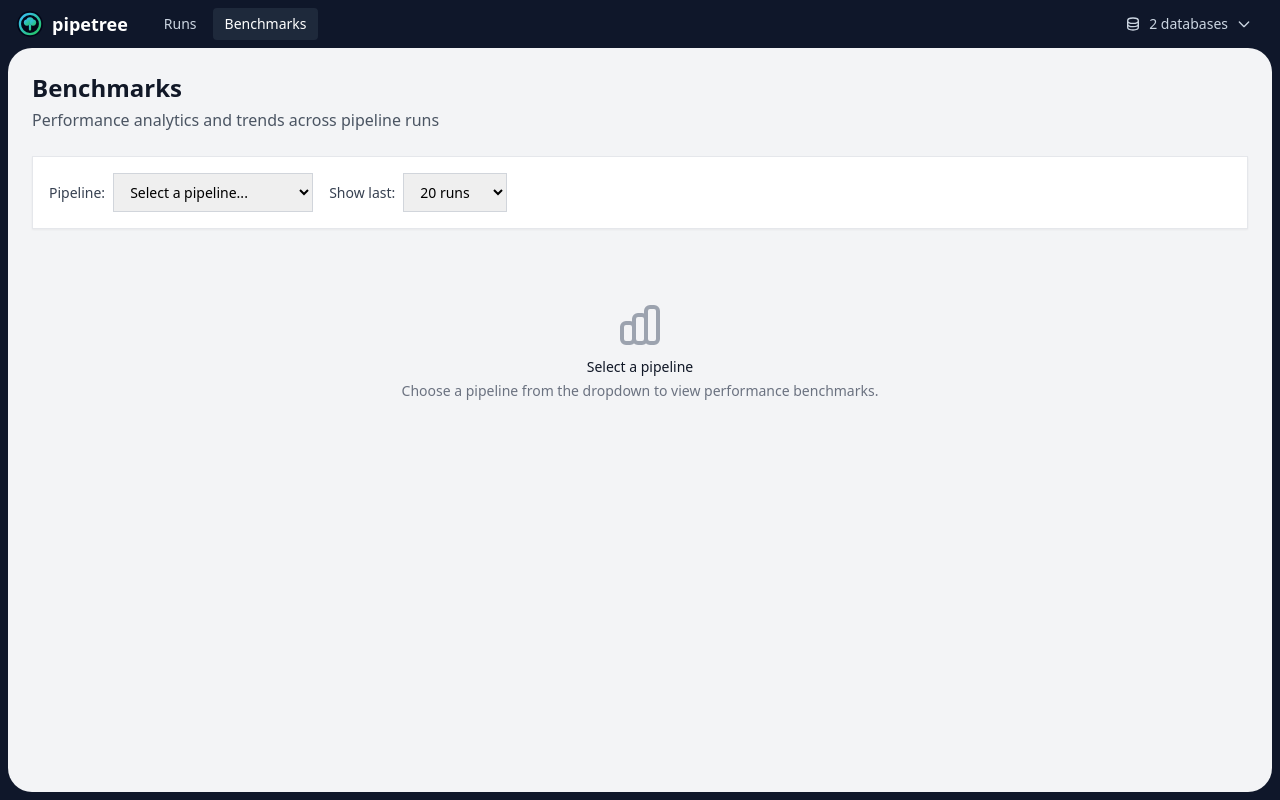
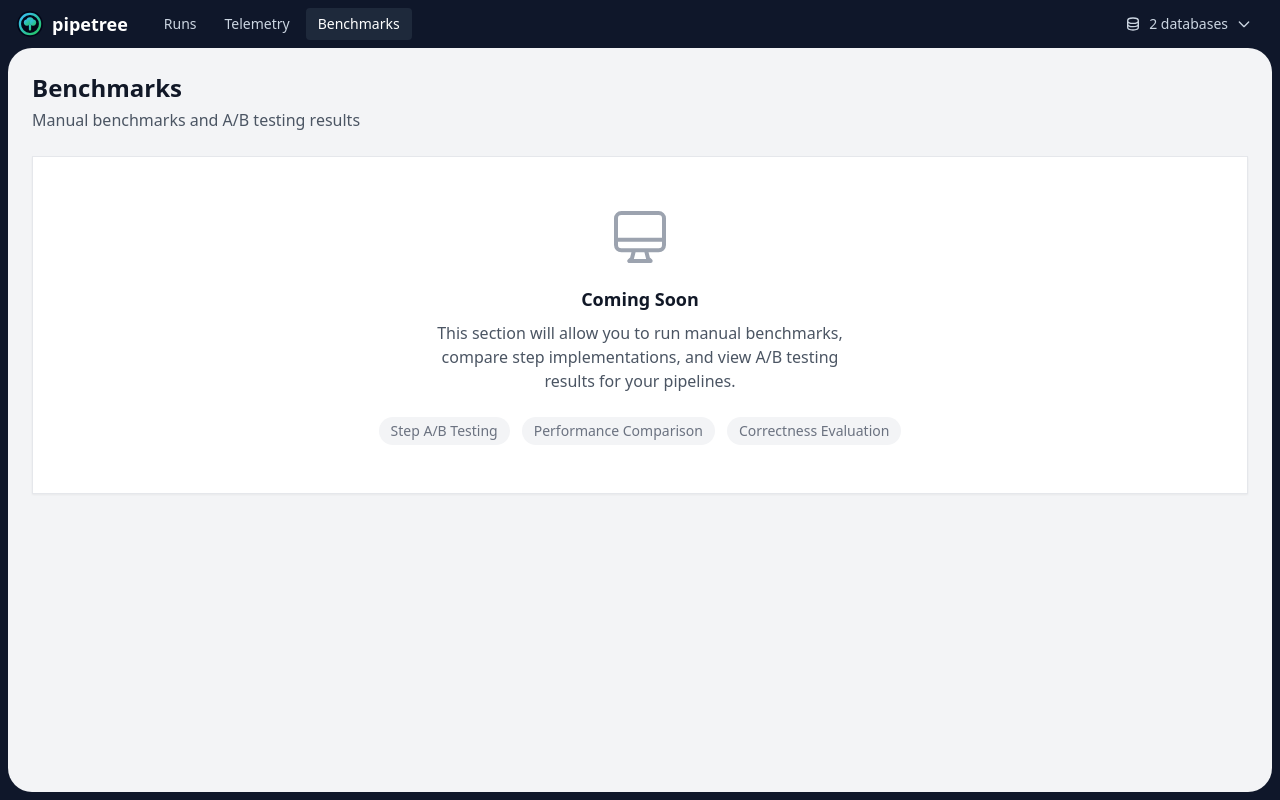
Before and after one commit to silver-river-us/pipetree, a FastAPI app: page /benchmarks in a window 1280 px wide. Run offline with FastAPI, Linux system fonts and the light colour scheme; style sheets or scripts are compiled from the project's sources.

Commit message:
rename benchmarks

```diff
--- a/visualizer/visualizer/controllers/__init__.py
+++ b/visualizer/visualizer/controllers/__init__.py
@@ -1,7 +1,7 @@
 """Controllers for handling requests."""
 
-from .benchmarks_controller import BenchmarksController
 from .runs_controller import RunsController
 from .steps_controller import StepsController
+from .telemetry_controller import TelemetryController
 
-__all__ = ["BenchmarksController", "RunsController", "StepsController"]
+__all__ = ["RunsController", "StepsController", "TelemetryController"]
--- a/visualizer/visualizer/controllers/benchmarks_controller.py
+++ b/visualizer/visualizer/controllers/telemetry_controller.py
@@ -1,4 +1,4 @@
-"""Controller for benchmarks and analytics."""
+"""Controller for telemetry and analytics."""
 
 from pathlib import Path
 from typing import Any
@@ -7,18 +7,18 @@ from pipetree.infrastructure.progress.models import Event, Run, Step, get_sessio
 from sqlmodel import func, select
 
 
-class BenchmarksController:
-    """Handles benchmark analytics requests."""
+class TelemetryController:
+    """Handles telemetry analytics requests."""
 
     @classmethod
     def index(
         cls, db_path: Path, databases: list[dict] | None = None
     ) -> dict[str, Any]:
-        """Benchmarks dashboard page."""
+        """Telemetry dashboard page."""
         pipelines = cls._get_all_pipelines(db_path, databases)
 
         return {
-            "template": "benchmarks.html",
+            "template": "telemetry.html",
             "locals": {
                 "pipelines": pipelines,
                 "db_path": str(db_path),
--- a/visualizer/visualizer/routes.py
+++ b/visualizer/visualizer/routes.py
@@ -11,7 +11,7 @@ from pipetree.infrastructure.progress.models import Event, Run, Step, get_sessio
 from pydantic import BaseModel
 from sqlmodel import select
 
-from .controllers import BenchmarksController, RunsController, StepsController
+from .controllers import RunsController, StepsController, TelemetryController
 
 if TYPE_CHECKING:
     from fastapi import FastAPI
@@ -213,25 +213,25 @@ def register_routes(
         response = RunsController.progress(run_id, get_db_path(db))
         return response["json"]
 
-    # --- Benchmarks ---
+    # --- Telemetry ---
 
-    @app.get("/benchmarks", response_class=HTMLResponse)
-    async def benchmarks_index(request: Request, db: str = Query(default=None)):
-        """Benchmarks dashboard page."""
+    @app.get("/telemetry", response_class=HTMLResponse)
+    async def telemetry_index(request: Request, db: str = Query(default=None)):
+        """Telemetry dashboard page."""
         db_path = get_db_path(db)
         databases = load_databases()
-        response = BenchmarksController.index(db_path, databases)
+        response = TelemetryController.index(db_path, databases)
         response["locals"].update(get_template_context(db_path))
         return render_controller(request, templates, response)
 
-    @app.get("/api/benchmarks/pipelines")
-    async def api_benchmarks_pipelines(db: str = Query(default=None)):
+    @app.get("/api/telemetry/pipelines")
+    async def api_telemetry_pipelines(db: str = Query(default=None)):
         """Get list of unique pipeline names with run counts."""
         databases = load_databases()
-        response = BenchmarksController.get_pipelines(get_db_path(db), databases)
+        response = TelemetryController.get_pipelines(get_db_path(db), databases)
         return JSONResponse(content=response["json"])
 
-    @app.get("/api/benchmarks/step-durations")
+    @app.get("/api/telemetry/step-durations")
     async def api_step_durations(
         pipeline: str = Query(...),
         limit: int = Query(default=20),
@@ -239,12 +239,12 @@ def register_routes(
     ):
         """Get step duration data for a specific pipeline (for bar/line charts)."""
         databases = load_databases()
-        response = BenchmarksController.get_step_durations(
+        response = TelemetryController.get_step_durations(
             pipeline, limit, get_db_path(db), databases
         )
         return JSONResponse(content=response["json"])
 
-    @app.get("/api/benchmarks/run-trends")
+    @app.get("/api/telemetry/run-trends")
     async def api_run_trends(
         pipeline: str = Query(...),
         limit: int = Query(default=20),
@@ -252,12 +252,12 @@ def register_routes(
     ):
         """Get run performance trends over time."""
         databases = load_databases()
-        response = BenchmarksController.get_run_trends(
+        response = TelemetryController.get_run_trends(
             pipeline, limit, get_db_path(db), databases
         )
         return JSONResponse(content=response["json"])
 
-    @app.get("/api/benchmarks/throughput")
+    @app.get("/api/telemetry/throughput")
     async def api_throughput(
         pipeline: str = Query(...),
         limit: int = Query(default=20),
@@ -265,10 +265,21 @@ def register_routes(
     ):
         """Get throughput metrics (items processed per run)."""
         databases = load_databases()
-        response = BenchmarksController.get_throughput(
+        response = TelemetryController.get_throughput(
             pipeline, limit, get_db_path(db), databases
         )
         return JSONResponse(content=response["json"])
+
+    # --- Benchmarks (placeholder) ---
+
+    @app.get("/benchmarks", response_class=HTMLResponse)
+    async def benchmarks_index(request: Request, db: str = Query(default=None)):
+        """Benchmarks page (manual benchmarks - coming soon)."""
+        db_path = get_db_path(db)
+        return templates.TemplateResponse(
+            "benchmarks.html",
+            {"request": request, **get_template_context(db_path)},
+        )
 
     # --- WebSocket ---
 
--- a/visualizer/visualizer/static/js/benchmarks.js
+++ b/visualizer/visualizer/static/js/telemetry.js
@@ -1,5 +1,5 @@
 /**
- * Benchmarks Dashboard Charts
+ * Telemetry Dashboard Charts
  * Uses ApexCharts for visualization
  */
 
@@ -126,13 +126,13 @@
       // Fetch all data in parallel
       const [stepDurationsRes, trendsRes, throughputRes] = await Promise.all([
         fetch(
-          `/api/benchmarks/step-durations?pipeline=${encodeURIComponent(pipeline)}&limit=${limit}`
+          `/api/telemetry/step-durations?pipeline=${encodeURIComponent(pipeline)}&limit=${limit}`
         ),
         fetch(
-          `/api/benchmarks/run-trends?pipeline=${encodeURIComponent(pipeline)}&limit=${limit}`
+          `/api/telemetry/run-trends?pipeline=${encodeURIComponent(pipeline)}&limit=${limit}`
         ),
         fetch(
-          `/api/benchmarks/throughput?pipeline=${encodeURIComponent(pipeline)}&limit=${limit}`
+          `/api/telemetry/throughput?pipeline=${encodeURIComponent(pipeline)}&limit=${limit}`
         ),
       ]);
 
--- a/visualizer/visualizer/templates/base.html
+++ b/visualizer/visualizer/templates/base.html
@@ -49,6 +49,9 @@
                 <nav class="flex items-center gap-1">
                     <a href="/" class="px-3 py-1.5 text-sm text-slate-300 hover:text-white hover:bg-slate-800 rounded transition-colors {% if request.path == '/' %}bg-slate-800 text-white{% endif %}">
                         Runs
+                    </a>
+                    <a href="/telemetry" class="px-3 py-1.5 text-sm text-slate-300 hover:text-white hover:bg-slate-800 rounded transition-colors {% if '/telemetry' in request.path %}bg-slate-800 text-white{% endif %}">
+                        Telemetry
                     </a>
                     <a href="/benchmarks" class="px-3 py-1.5 text-sm text-slate-300 hover:text-white hover:bg-slate-800 rounded transition-colors {% if '/benchmarks' in request.path %}bg-slate-800 text-white{% endif %}">
                         Benchmarks
--- a/visualizer/visualizer/templates/benchmarks.html
+++ b/visualizer/visualizer/templates/benchmarks.html
@@ -1,117 +1,30 @@
 {% extends "base.html" %}
 
 {% block title %}Benchmarks - Pipetree Visualizer{% endblock %}
-
-{% block head %}
-<!-- ApexCharts -->
-<script src="/static/vendor/js/apexcharts.min.js"></script>
-{% endblock %}
 
 {% block content %}
 <div class="p-6 max-w-screen-2xl mx-auto">
     <!-- Header -->
     <div class="mb-6">
         <h1 class="text-2xl font-bold text-gray-900">Benchmarks</h1>
-        <p class="text-gray-600 mt-1">Performance analytics and trends across pipeline runs</p>
+        <p class="text-gray-600 mt-1">Manual benchmarks and A/B testing results</p>
     </div>
 
-    <!-- Pipeline Selector -->
-    <div class="bg-white border border-gray-200 shadow-sm p-4 mb-6 rounded-lg">
-        <div class="flex flex-wrap items-center gap-4">
-            <div class="flex items-center gap-2">
-                <label for="pipeline-select" class="text-sm font-medium text-gray-700">Pipeline:</label>
-                <select id="pipeline-select" class="px-3 py-2 border border-gray-300 rounded text-sm focus:outline-none focus:ring-2 focus:ring-blue-500 focus:border-blue-500 min-w-[200px]">
-                    <option value="">Select a pipeline...</option>
-                    {% for pipeline in pipelines %}
-                    <option value="{{ pipeline.name }}">
-                        {{ pipeline.name }} ({{ pipeline.run_count }} runs)
-                    </option>
-                    {% endfor %}
-                </select>
-            </div>
-
-            <div class="flex items-center gap-2">
-                <label for="run-limit" class="text-sm font-medium text-gray-700">Show last:</label>
-                <select id="run-limit" class="px-3 py-2 border border-gray-300 rounded text-sm focus:outline-none focus:ring-2 focus:ring-blue-500">
-                    <option value="10">10 runs</option>
-                    <option value="20" selected>20 runs</option>
-                    <option value="50">50 runs</option>
-                    <option value="100">100 runs</option>
-                </select>
-            </div>
+    <!-- Coming Soon -->
+    <div class="bg-white border border-gray-200 shadow-sm rounded-lg p-12 text-center">
+        <svg class="mx-auto h-16 w-16 text-gray-400" fill="none" stroke="currentColor" viewBox="0 0 24 24">
+            <path stroke-linecap="round" stroke-linejoin="round" stroke-width="1.5" d="M9.75 17L9 20l-1 1h8l-1-1-.75-3M3 13h18M5 17h14a2 2 0 002-2V5a2 2 0 00-2-2H5a2 2 0 00-2 2v10a2 2 0 002 2z"/>
+        </svg>
+        <h3 class="mt-4 text-lg font-semibold text-gray-900">Coming Soon</h3>
+        <p class="mt-2 text-gray-600 max-w-md mx-auto">
+            This section will allow you to run manual benchmarks, compare step implementations,
+            and view A/B testing results for your pipelines.
+        </p>
+        <div class="mt-6 flex flex-wrap justify-center gap-3 text-sm text-gray-500">
+            <span class="px-3 py-1 bg-gray-100 rounded-full">Step A/B Testing</span>
+            <span class="px-3 py-1 bg-gray-100 rounded-full">Performance Comparison</span>
+            <span class="px-3 py-1 bg-gray-100 rounded-full">Correctness Evaluation</span>
         </div>
-    </div>
-
-    <!-- Charts Grid -->
-    <div id="charts-container" class="hidden">
-        <!-- Row 1: Run Duration Trend + Step Durations -->
-        <div class="grid grid-cols-1 lg:grid-cols-2 gap-6 mb-6">
-            <!-- Run Duration Trend (Line Chart) -->
-            <div class="bg-white border border-gray-200 shadow-sm p-4 rounded-lg">
-                <h3 class="text-lg font-semibold text-gray-900 mb-4">Run Duration Trend</h3>
-                <div id="chart-run-trend" class="h-80"></div>
-            </div>
-
-            <!-- Step Durations Comparison (Stacked Bar Chart) -->
-            <div class="bg-white border border-gray-200 shadow-sm p-4 rounded-lg">
-                <h3 class="text-lg font-semibold text-gray-900 mb-4">Step Duration Breakdown</h3>
-                <div id="chart-step-durations" class="h-80"></div>
-            </div>
-        </div>
-
-        <!-- Row 2: Throughput + Average Step Durations -->
-        <div class="grid grid-cols-1 lg:grid-cols-2 gap-6 mb-6">
-            <!-- Throughput Chart -->
-            <div class="bg-white border border-gray-200 shadow-sm p-4 rounded-lg">
-                <h3 class="text-lg font-semibold text-gray-900 mb-4">Throughput (Items/Second)</h3>
-                <div id="chart-throughput" class="h-80"></div>
-            </div>
-
-            <!-- Average Step Durations (Horizontal Bar) -->
-            <div class="bg-white border border-gray-200 shadow-sm p-4 rounded-lg">
-                <h3 class="text-lg font-semibold text-gray-900 mb-4">Average Step Durations</h3>
-                <div id="chart-avg-steps" class="h-80"></div>
-            </div>
-        </div>
-
-        <!-- Row 3: Summary Statistics -->
-        <div class="bg-white border border-gray-200 shadow-sm p-4 rounded-lg">
-            <h3 class="text-lg font-semibold text-gray-900 mb-4">Summary Statistics</h3>
-            <div id="summary-stats" class="grid grid-cols-2 md:grid-cols-4 gap-4">
-                <!-- Stats populated by JS -->
-            </div>
-        </div>
-    </div>
-
-    <!-- Loading State -->
-    <div id="loading-state" class="hidden text-center py-12">
-        <svg class="animate-spin mx-auto h-8 w-8 text-blue-500" xmlns="http://www.w3.org/2000/svg" fill="none" viewBox="0 0 24 24">
-            <circle class="opacity-25" cx="12" cy="12" r="10" stroke="currentColor" stroke-width="4"></circle>
-            <path class="opacity-75" fill="currentColor" d="M4 12a8 8 0 018-8V0C5.373 0 0 5.373 0 12h4zm2 5.291A7.962 7.962 0 014 12H0c0 3.042 1.135 5.824 3 7.938l3-2.647z"></path>
-        </svg>
-        <p class="mt-2 text-sm text-gray-500">Loading benchmark data...</p>
-    </div>
-
-    <!-- Empty State -->
-    <div id="empty-state" class="text-center py-12">
-        <svg class="mx-auto h-12 w-12 text-gray-400" fill="none" stroke="currentColor" viewBox="0 0 24 24">
-            <path stroke-linecap="round" stroke-linejoin="round" stroke-width="2" d="M9 19v-6a2 2 0 00-2-2H5a2 2 0 00-2 2v6a2 2 0 002 2h2a2 2 0 002-2zm0 0V9a2 2 0 012-2h2a2 2 0 012 2v10m-6 0a2 2 0 002 2h2a2 2 0 002-2m0 0V5a2 2 0 012-2h2a2 2 0 012 2v14a2 2 0 01-2 2h-2a2 2 0 01-2-2z"/>
-        </svg>
-        <h3 class="mt-2 text-sm font-medium text-gray-900">Select a pipeline</h3>
-        <p class="mt-1 text-sm text-gray-500">Choose a pipeline from the dropdown to view performance benchmarks.</p>
-    </div>
-
-    <!-- No Data State -->
-    <div id="no-data-state" class="hidden text-center py-12">
-        <svg class="mx-auto h-12 w-12 text-gray-400" fill="none" stroke="currentColor" viewBox="0 0 24 24">
-            <path stroke-linecap="round" stroke-linejoin="round" stroke-width="2" d="M20 13V6a2 2 0 00-2-2H6a2 2 0 00-2 2v7m16 0v5a2 2 0 01-2 2H6a2 2 0 01-2-2v-5m16 0h-2.586a1 1 0 00-.707.293l-2.414 2.414a1 1 0 01-.707.293h-3.172a1 1 0 01-.707-.293l-2.414-2.414A1 1 0 006.586 13H4"/>
-        </svg>
-        <h3 class="mt-2 text-sm font-medium text-gray-900">No completed runs</h3>
-        <p class="mt-1 text-sm text-gray-500">This pipeline has no completed runs to analyze.</p>
     </div>
 </div>
 {% endblock %}
-
-{% block scripts %}
-<script src="/static/js/benchmarks.js"></script>
-{% endblock %}
```
Also changed, not shown: visualizer/visualizer/templates/telemetry.html (added, +117 -0 lines).
